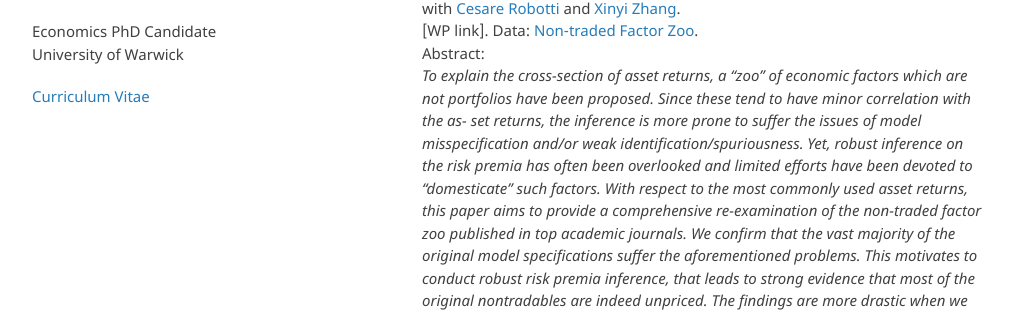
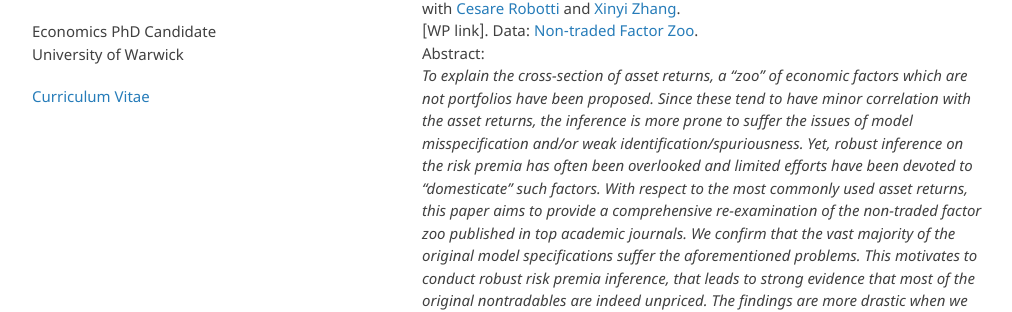
Before and after one commit to amandri/amandri.github.io, a Jekyll site: the page built from index.md, in a window 1280 px wide and 900 px high, scrolled down 613 px. Shown: the part 304-616 px from the top of the window, without its empty margins (133-1145 px from the left). Built offline with Jekyll 4.4.1, drawn with Linux system fonts in a browser that asks for light colours; the repository's description, which GitHub fills in, is left out; our own code applies the rules of GitHub Pages for plain Markdown files; some of the changed text lies outside the part shown.

Commit message:
Update index.md

```diff
--- a/index.md
+++ b/index.md
@@ -28,15 +28,7 @@
 [WP link].
  Data: [Non-traded Factor Zoo](https://www.dropbox.com/scl/fi/r232uhq32qsfadvj61xut/all_nontraded.xlsx?rlkey=hi2y880eehtozz6d1ugnewcx0&dl=0). \
 Abstract: \
-*To explain the cross-section of asset returns, a “zoo” of economic factors which are not
-portfolios have been proposed. Since these tend to have minor correlation with the as-
-set returns, the inference is more prone to suffer the issues of model misspecification
-and/or weak identification/spuriousness. Yet, robust inference on the risk premia has
-often been overlooked and limited efforts have been devoted to “domesticate” such
-factors. With respect to the most commonly used asset returns, this paper aims to provide a comprehensive re-examination of the non-traded factor zoo published in top
-academic journals. We confirm that the vast majority of the original model specifications suffer the aforementioned problems. This motivates to conduct robust risk premia inference, that leads to strong evidence that most of the original nontradables are
-indeed unpriced. The findings are more drastic when we study the single-nontradable
-model and control for popular traded factors.*
+*To explain the cross-section of asset returns, a “zoo” of economic factors which are not portfolios have been proposed. Since these tend to have minor correlation with the asset returns, the inference is more prone to suffer the issues of model misspecification and/or weak identification/spuriousness. Yet, robust inference on the risk premia has often been overlooked and limited efforts have been devoted to “domesticate” such factors. With respect to the most commonly used asset returns, this paper aims to provide a comprehensive re-examination of the non-traded factor zoo published in top academic journals. We confirm that the vast majority of the original model specifications suffer the aforementioned problems. This motivates to conduct robust risk premia inference, that leads to strong evidence that most of the original nontradables are indeed unpriced. The findings are more drastic when we study the single-nontradable model and control for popular traded factors.*
 
 ### Works in Progress
 
```
